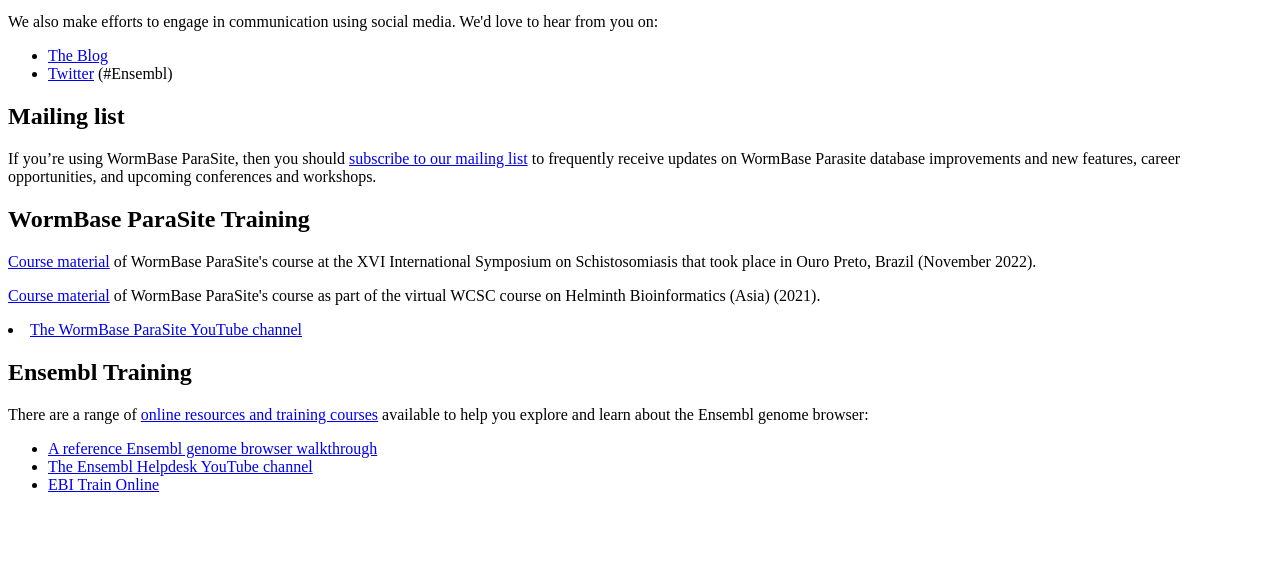
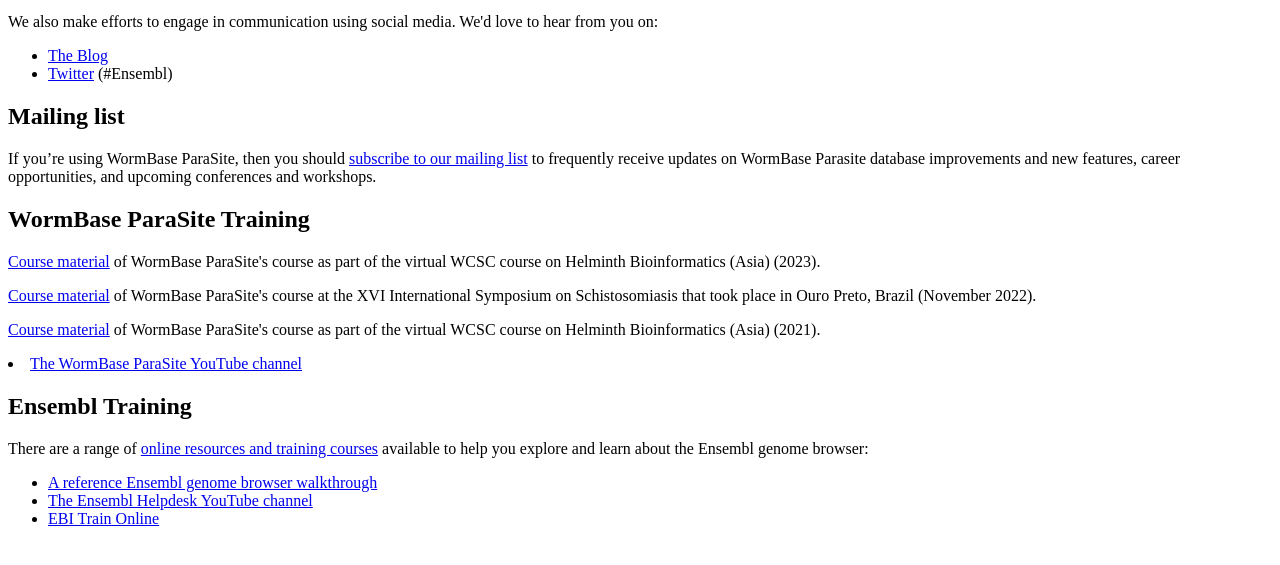
Before and after one commit to EnsemblGenomes/parasite-docs, a plain HTML site: page htdocs/info/about/outreach/index.html in a window 1280 px wide. Shown: the part 105-670 px from the top of the page. Drawn offline with Linux system fonts and the light colour scheme.

Commit message:
Update training

```diff
--- a/htdocs/info/about/outreach/index.html
+++ b/htdocs/info/about/outreach/index.html
@@ -23,6 +23,7 @@ We also make efforts to engage in communication using social media.  We'd love t
 <p>If you’re using WormBase ParaSite, then you should <a href="https://forms.gle/gN5NqZJ3FeVDkpTA8">subscribe to our mailing list</a> to frequently receive updates on WormBase Parasite database improvements and new features, career opportunities, and upcoming conferences and workshops.</p>
 
 <h2>WormBase ParaSite Training</h2>
+<p><a href="https://wcscourses.github.io/HelminthBioinformatics_2023/">Course material</a> of WormBase ParaSite's course as part of the virtual WCSC course on Helminth Bioinformatics (Asia) (2023).</p>
 <p><a href="https://github.com/WormBase/xvi_iss_2022">Course material</a> of WormBase ParaSite's course at the XVI International Symposium on Schistosomiasis that took place in Ouro Preto, Brazil (November 2022).</p>
 <p><a href="https://github.com/WCSCourses/Helminths_2021">Course material</a> of WormBase ParaSite's course as part of the virtual WCSC course on Helminth Bioinformatics (Asia) (2021).</p>
 
```
